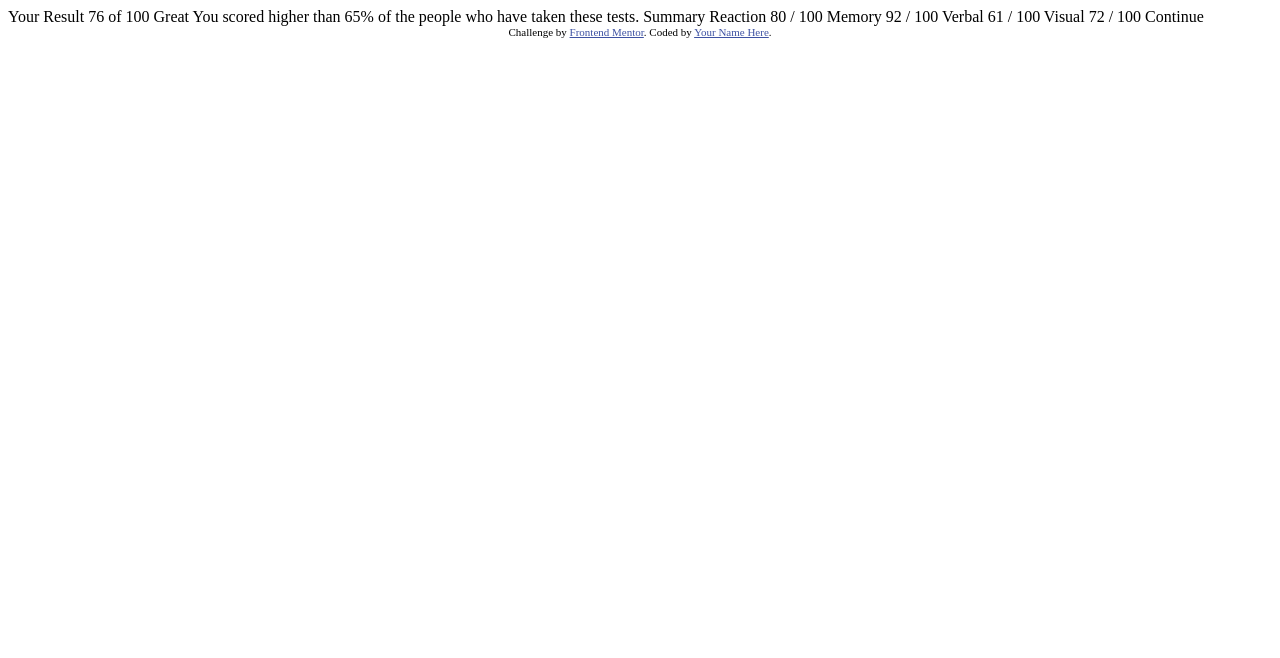
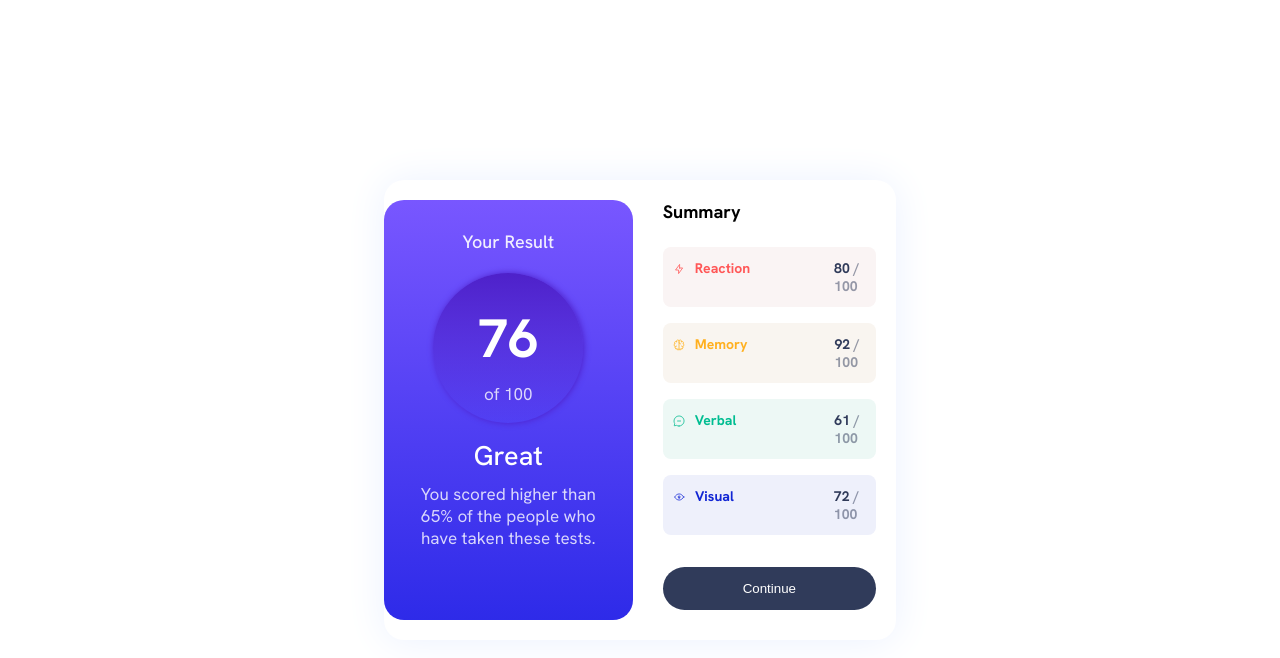
Before and after one commit to Omowunmikamil/results-summary-component.github.io, a plain HTML site: page index.html in a window 1280 px wide. Drawn offline with Linux system fonts and the light colour scheme.

Commit message:
Completed the Results Summary project

```diff
--- a/index.html
+++ b/index.html
@@ -8,40 +8,62 @@
 
   <title>Frontend Mentor | Results summary component</title>
 
-  <!-- Feel free to remove these styles or customise in your own stylesheet 👍 -->
+  <link rel="stylesheet" href="style.css">
+
+  <!-- Feel free to remove these styles or customise in your own stylesheet 👍
   <style>
     .attribution { font-size: 11px; text-align: center; }
     .attribution a { color: hsl(228, 45%, 44%); }
   </style>
+   -->
 </head>
 <body>
+  <main id="container">
+    <section class="left">
+      <h2>Your Result</h2>
 
-  Your Result
-  76
-  of 100
+      <div class="cycle">
+        <h1>76</h1>
+        <p>of 100</p>
+      </div>
 
-  Great
-  You scored higher than 65% of the people who have taken these tests.
+      <h2>Great</h2>
+      <p>You scored higher than 65% of the people who have taken these tests.</p>
+    </section>
 
-  Summary
+    <section class="right">
+      <h2>Summary</h2>
 
-  Reaction
-  80 / 100
+      <div class="reaction">
+        <svg xmlns="http://www.w3.org/2000/svg" width="20" height="20" fill="none" viewBox="0 0 20 20"><path stroke="#F55" stroke-linecap="round" stroke-linejoin="round" stroke-width="1.25" d="M10.833 8.333V2.5l-6.666 9.167h5V17.5l6.666-9.167h-5Z"/></svg>
+        <p class="pad">Reaction</p>
+        <p>80 <span>/ 100</span></p>
+      </div>
 
-  Memory
-  92 / 100
+      <div class="memory">
+        <svg xmlns="http://www.w3.org/2000/svg" width="20" height="20" fill="none" viewBox="0 0 20 20"><path stroke="#FFB21E" stroke-linecap="round" stroke-linejoin="round" stroke-width="1.25" d="M5.833 11.667a2.5 2.5 0 1 0 .834 4.858"/><path stroke="#FFB21E" stroke-linecap="round" stroke-linejoin="round" stroke-width="1.25" d="M3.553 13.004a3.333 3.333 0 0 1-.728-5.53m.025-.067a2.083 2.083 0 0 1 2.983-2.824m.199.054A2.083 2.083 0 1 1 10 3.75v12.917a1.667 1.667 0 0 1-3.333 0M10 5.833a2.5 2.5 0 0 0 2.5 2.5m1.667 3.334a2.5 2.5 0 1 1-.834 4.858"/><path stroke="#FFB21E" stroke-linecap="round" stroke-linejoin="round" stroke-width="1.25" d="M16.447 13.004a3.334 3.334 0 0 0 .728-5.53m-.025-.067a2.083 2.083 0 0 0-2.983-2.824M10 3.75a2.085 2.085 0 0 1 2.538-2.033 2.084 2.084 0 0 1 1.43 2.92m-.635 12.03a1.667 1.667 0 0 1-3.333 0"/></svg>
+        <p class="pad">Memory</p>
+        <p class="pad-right1">92 <span>/ 100</span></p>
+      </div>
 
-  Verbal
-  61 / 100
+      <div class="verbal">
+        <svg xmlns="http://www.w3.org/2000/svg" width="20" height="20" fill="none" viewBox="0 0 20 20"><path stroke="#00BB8F" stroke-linecap="round" stroke-linejoin="round" stroke-width="1.25" d="M7.5 10h5M10 18.333A8.333 8.333 0 1 0 1.667 10c0 1.518.406 2.942 1.115 4.167l-.699 3.75 3.75-.699A8.295 8.295 0 0 0 10 18.333Z"/></svg>
+        <p class="pad">Verbal</p>
+        <p class="pad-right2">61 <span>/ 100</span></p>
+      </div>
 
-  Visual
-  72 / 100
+      <div class="visual">
+        <svg xmlns="http://www.w3.org/2000/svg" width="20" height="20" fill="none" viewBox="0 0 20 20"><path stroke="#1125D6" stroke-linecap="round" stroke-linejoin="round" stroke-width="1.25" d="M10 11.667a1.667 1.667 0 1 0 0-3.334 1.667 1.667 0 0 0 0 3.334Z"/><path stroke="#1125D6" stroke-linecap="round" stroke-linejoin="round" stroke-width="1.25" d="M17.5 10c-1.574 2.492-4.402 5-7.5 5s-5.926-2.508-7.5-5C4.416 7.632 6.66 5 10 5s5.584 2.632 7.5 5Z"/></svg>
+        <p class="pad">Visual</p>
+        <p class="pad-right3">72 <span>/ 100</span></p>
+      </div>
+      <button class="btn">Continue</button>
+    </section>
+  </main>
 
-  Continue
-
-  <div class="attribution">
+  <!--div class="attribution">
     Challenge by <a href="https://www.frontendmentor.io?ref=challenge" target="_blank">Frontend Mentor</a>.
     Coded by <a href="#">Your Name Here</a>.
-  </div>
+  </div-->
 </body>
 </html>
--- /dev/null
+++ b/style.css
@@ -0,0 +1,263 @@
+@import url('https://fonts.googleapis.com/css2?family=Hanken+Grotesk:ital,wght@0,100..900;1,100..900&display=swap');
+
+* {
+    margin: 0;
+    padding: 0;
+    box-sizing: border-box;
+}
+
+:root {
+    /* Primary */
+    --light-red: hsl(0, 100%, 67%);
+    --orangey-yellow: hsl(39, 100%, 56%);
+    --green-teal: hsl(166, 100%, 37%);
+    --cobalt-blue: hsl(234, 85%, 45%);
+
+    /* Gradients */
+    /* (background) */
+    --light-slate-blue: hsl(252, 100%, 67%);
+    --light-royal-blue: hsl(241, 81%, 54%);
+
+    /* (circle) */
+    --violet-blue: hsla(256, 72%, 46%, 1);
+    --persian-blue: hsla(241, 72%, 46%, 0);
+
+    /* Neutral */
+    --white: hsl(0, 0%, 100%);
+    --pale-blue: hsl(221, 100%, 96%);
+    --light-lavender: hsl(241, 100%, 89%);
+    --dark-gray-blue: hsl(224, 30%, 27%);
+
+    /* Font */
+    /* (paragraphs) */
+    --font-size: 18px;
+    --font-family: 'Hanken Grotesk', san-serif;
+    --font-weight-small: 500;
+    --font-weight-regular: 700;
+    --font-weight-bold: 800;
+}
+
+body {
+    background-color: var(--white);
+    font-size: var(--font-size);
+    font-family: var(--font-family);
+}
+
+#container {
+    display: flex;
+    justify-content: center;
+    align-items: center;
+    background-color: var(--white);
+    width: 40%;
+    margin: 10em auto;
+    box-shadow: 0 1px 40px 0 var(--pale-blue);
+    border-radius: 20px;
+}
+
+.left {
+    background-image: linear-gradient(180deg, var(--light-slate-blue), var(--light-royal-blue));
+    height: 420px;
+    width: 50%;
+    padding: 20px;
+    text-align: center;
+    border-radius: 20px;
+}
+
+.left h2:first-child {
+    font-size: 1em;
+    margin-top: 10px;
+    color: var(--white);
+    opacity: 90%;
+}
+
+.left .cycle {
+    background-image: linear-gradient(180deg, var(--violet-blue), var(--persian-blue));
+    width: 150px;
+    height: 150px;
+    border-radius: 100px;
+    box-shadow: 1px 0 6px 0 var(--violet-blue);
+    margin: 20px auto 15px;
+    padding: 30px;
+    color: var(--white);
+}
+
+.cycle > h1 {
+    font-size: 3em;
+
+}
+
+.cycle > p {
+    font-size: 14px;
+    opacity: 80%;
+    margin-top: 0;
+}
+
+.left h2 {
+    font-size: 1.5em;
+    font-weight: var(--font-weight-small);
+    color: var(--white);
+}
+
+.left p {
+    font-size: 0.95em;
+    color: var(--white);
+    margin-top: 10px;
+    opacity: 80%;
+}
+
+.right {
+    width: 50%;
+    padding: 20px;
+    text-align: left;
+    margin-left: 10px;
+    display: flex;
+    flex-direction: column;
+}
+
+.right > h2 {
+    font-size: 1em;
+    margin-bottom: 22px;
+    font-weight: var(--font-weight-regular);
+}
+
+.right p {
+    font-size: 14px;
+    font-weight: var(--font-weight-regular);
+}
+
+.right p:last-child {
+    color: var(--dark-gray-blue);
+}
+
+.right p span {
+    color: hsl(224, 30%, 27%);
+    opacity: 50%;
+}
+
+.right div {
+    display: flex;
+    padding: 12px 10px;
+    margin-bottom: 14px;
+    margin-top: 2px;
+    border-radius: 8px;
+}
+
+.reaction {
+    background-color: hsl(0, 38%, 97%);
+    color: var(--light-red);
+}
+
+.reaction:hover {
+    background-color: hsl(0, 88%, 87%);
+    color: var(--dark-gray-blue);
+}
+
+.memory {
+    background-color: hsl(30, 44%, 96%);
+    color: var(--orangey-yellow);
+ }
+
+.memory:hover {
+    background-color: hsl(34, 100%, 88%);
+    color: var(--dark-gray-blue);
+}
+
+.verbal {
+    background-color: hsl(164, 44%, 95%);
+    color: var(--green-teal);
+}
+
+.verbal:hover {
+    background-color: hsl(165, 86%, 88%);
+    color: var(--dark-gray-blue);
+}
+
+.visual {
+    background-color: hsl(235, 62%, 96%);
+    color: var(--cobalt-blue);
+}
+
+.visual:hover {
+    background-color: hsl(230, 100%, 90%);
+    color: var(--dark-gray-blue);
+}
+
+.pad {
+    padding-left: 10px;
+    padding-right: 6em;
+}
+
+.pad-right1 {
+    padding-left: 3px;
+}
+
+.pad-right2 {
+    padding-left: 14px;
+}
+
+.pad-right3 {
+    padding-left: 16px;
+}
+
+.btn {
+    background-color: var(--dark-gray-blue);
+    color: var(--white);
+    padding: 14px 16px;
+    margin-top: 18px;
+    margin-bottom: 10px;
+    border: none;
+    border-radius: 30px;
+    cursor: pointer;
+}
+
+.btn:hover {
+    background-color: hsl(224, 23%, 49%);;
+}
+
+/* Mobile */
+@media screen and (max-width: 375px) {
+    #container {
+        display: flex;
+        flex-direction: column;
+        width: 100%;
+        margin: 0;
+    }
+
+    .left {
+        height: 360px;
+        width: 100%;
+        padding: 20px;
+        text-align: center;
+        border-radius: 0 0 20px 20px;
+    }
+
+    .right > h2 {
+        font-size: 1.1em;
+    }
+
+    .cycle > p {
+        margin: 0;
+    }
+
+    .right {
+        width: 100%;
+        padding: 20px;
+        text-align: left;
+        margin: 0;
+    }
+
+    .right div {
+        padding: 16px 12px;
+        margin-bottom: 15px;
+    }
+
+    .pad {
+        padding-right: 12em;
+    }
+
+    .btn {
+        padding: 16px 10px;
+        margin-top: 10px;
+        margin-bottom: 16px;
+    }
+}
```
